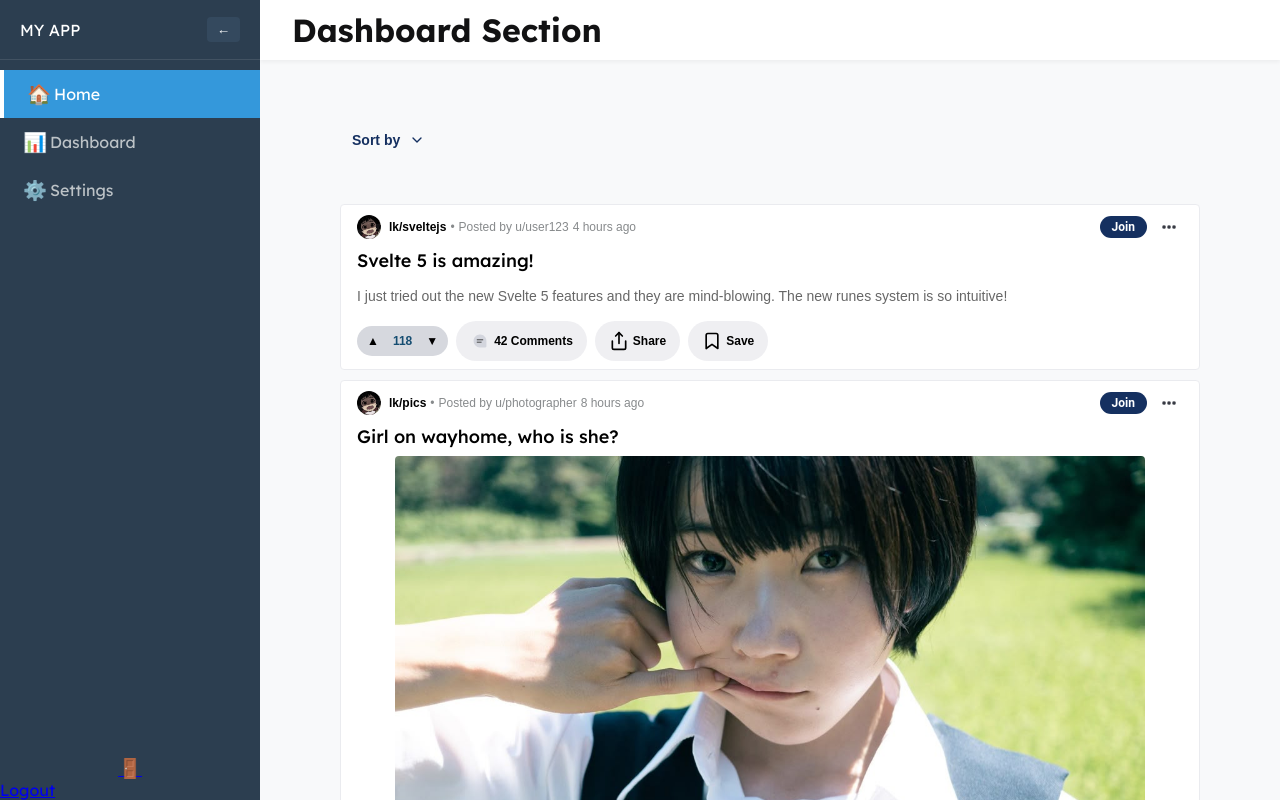
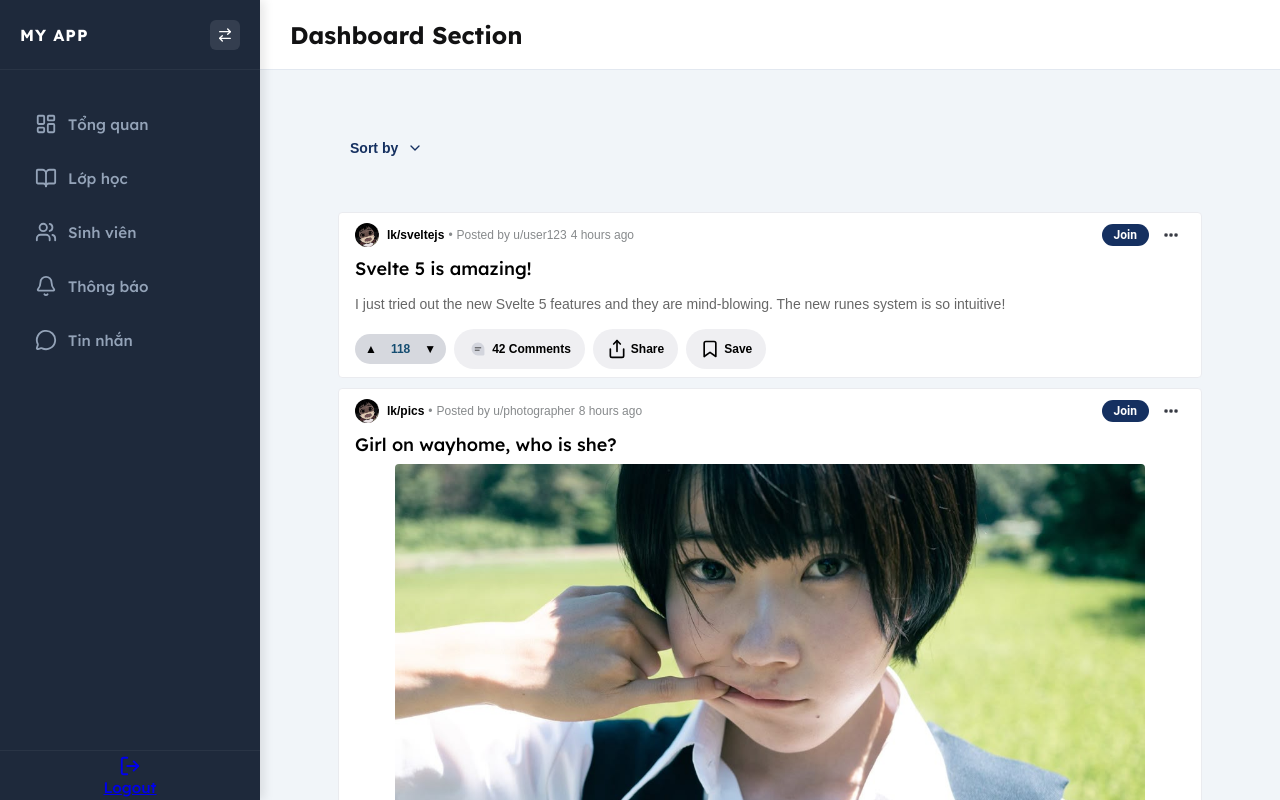
Before and after one commit to giakiet05/quan-ly-do-an, a Svelte app in the folder frontend/: page / in a window 1280 px wide. Built offline with nearby package versions, Linux system fonts and the light colour scheme; no server answers.

Commit message:
base logic route

```diff
--- /dev/null
+++ b/frontend/src/assets/icons/icons.ts
@@ -0,0 +1,17 @@
+import { User, Settings, Search, LogOut, LayoutDashboard, BookOpen, Bell, Users, MessageCircle, ArrowRightLeft } from 'lucide-svelte';
+
+
+export type Icon = typeof User;
+
+export const Icons = {
+    user: User,
+    settings: Settings,
+    search: Search,
+    logout: LogOut,
+    dashboard: LayoutDashboard,
+    class: BookOpen,
+    notification: Bell,
+    students: Users,
+    message: MessageCircle,
+    resize: ArrowRightLeft
+};
--- a/frontend/src/layouts/MainLayout.svelte
+++ b/frontend/src/layouts/MainLayout.svelte
@@ -1,59 +1,119 @@
-<script>
+<script lang="ts">
     import { link } from "svelte-spa-router";
     import active from "svelte-spa-router/active";
+    import type { SidebarItem } from "../types/sidebar";
+    import { Icons } from "../assets/icons/icons";
+    import { Roles } from "../types/role";
 
     let { children } = $props();
-
-    // Svelte 5 state để quản lý thu gọn sidebar
     let isCollapsed = $state(false);
 
     function toggleSidebar() {
         isCollapsed = !isCollapsed;
     }
 
-    const menuItems = [
-        { name: "Home", path: "/", icon: "🏠" },
-        { name: "Dashboard", path: "/dashboard", icon: "📊" },
-        { name: "Settings", path: "/settings", icon: "⚙️" },
+    // menu item có thuoccj tính role để dựa vào ai đang đăng nhập sẽ hiện menu item đó
+    const menuItems: SidebarItem[] = [
+        /* ... mảng menuItems của bạn ... */
+        {
+            id: "dashboard",
+            label: "Tổng quan",
+            route: "/dashboard",
+            icon: Icons.dashboard,
+            roles: [Roles.LECTURER, Roles.STUDENT],
+        },
+        {
+            id: "classes",
+            label: "Lớp học",
+            route: "/classes",
+            icon: Icons.class,
+            roles: [Roles.STUDENT, Roles.LECTURER],
+        },
+        {
+            id: "students",
+            label: "Sinh viên",
+            route: "/students",
+            icon: Icons.students,
+            roles: [Roles.STUDENT, Roles.LECTURER],
+        },
+        {
+            id: "notifications",
+            label: "Thông báo",
+            route: "/notifications",
+            icon: Icons.notification,
+            roles: [Roles.STUDENT, Roles.LECTURER],
+        },
+        {
+            id: "messages",
+            label: "Tin nhắn",
+            route: "/messages",
+            icon: Icons.message,
+            roles: [Roles.STUDENT, Roles.LECTURER],
+        },
     ];
+    let currentRole = $state<string | null>("LECTURER");
+    const filteredMenuItems = $derived(
+        menuItems.filter((item) =>
+            item.roles.includes(currentRole as keyof typeof Roles),
+        ),
+    );
 </script>
 
 <div class="main-layout">
     <aside class="sidebar" class:collapsed={isCollapsed}>
         <div class="sidebar-header">
-            {#if !isCollapsed}
-                <span class="logo">MY APP</span>
-            {/if}
-            <button onclick={toggleSidebar} class="toggle-btn">
-                {isCollapsed ? "→" : "←"}
+            <div class="logo-wrapper">
+                {#if !isCollapsed}
+                    <span class="logo">MY APP</span>
+                {/if}
+            </div>
+            <button
+                onclick={toggleSidebar}
+                class="toggle-btn"
+                aria-label="Toggle Sidebar"
+            >
+                <svelte:component this={Icons.resize} size={16} />
             </button>
         </div>
 
         <nav class="sidebar-nav">
             <ul>
-                {#each menuItems as item}
+                {#each filteredMenuItems as item}
                     <li>
                         <a
-                            href={item.path}
+                            href={item.route}
                             use:link
                             use:active={{
-                                path: item.path,
+                                path: item.route,
                                 className: "active-link",
                             }}
+                            title={isCollapsed ? item.label : ""}
                         >
-                            <span class="icon">{item.icon}</span>
-                            {#if !isCollapsed}
-                                <span class="label">{item.name}</span>
-                            {/if}
+                            <span class="icon">
+                                <svelte:component
+                                    this={item.icon}
+                                    size={22}
+                                    strokeWidth={2}
+                                />
+                            </span>
+                            <span class="label" class:hidden={isCollapsed}
+                                >{item.label}</span
+                            >
                         </a>
                     </li>
                 {/each}
             </ul>
         </nav>
-
         <div class="sidebar-footer">
             <a href="/auth/login" use:link>
-                <span class="icon">🚪</span>
+                <span class="icon">
+                    <svelte:component
+                        this={Icons.logout}
+                        size={22}
+                        strokeWidth={2}
+                    />
+                </span>
+
                 {#if !isCollapsed}
                     <span class="label">Logout</span>
                 {/if}
@@ -63,7 +123,9 @@
 
     <main class="content">
         <header class="top-bar">
-            <h1>Dashboard Section</h1>
+            <div class="header-left">
+                <h2>Dashboard Section</h2>
+            </div>
         </header>
         <div class="page-body">
             {@render children()}
@@ -74,41 +136,46 @@
 <style>
     :root {
         --sidebar-width: 260px;
-        --sidebar-collapsed-width: 70px;
-        --primary-color: #34495e;
-        --active-color: #3498db;
-        --transition: all 0.3s cubic-bezier(0.4, 0, 0.2, 1);
+        --sidebar-collapsed-width: 80px;
+        --primary-bg: #1e293b;
+        --active-bg: #3b82f6;
+        --transition-speed: 0.3s;
     }
-
+    .sidebar-footer {
+        height: 50px;
+        display: flex;
+        align-items: center;
+        justify-content: center;
+        border-top: 1px solid rgba(255, 255, 255, 0.05);
+    }
     .main-layout {
         display: flex;
         height: 100vh;
-        overflow: hidden;
+        background-color: #f1f5f9;
     }
 
-    /* Sidebar Base */
     .sidebar {
         width: var(--sidebar-width);
-        background: #2c3e50;
-        color: white;
+        background: var(--primary-bg);
+        color: #cbd5e1;
         display: flex;
         flex-direction: column;
-        transition: var(--transition);
-        position: relative;
+        transition: width var(--transition-speed) cubic-bezier(0.4, 0, 0.2, 1);
+        box-shadow: 4px 0 10px rgba(0, 0, 0, 0.1);
+        z-index: 100;
     }
 
     .sidebar.collapsed {
         width: var(--sidebar-collapsed-width);
     }
 
-    /* Header & Toggle Button */
     .sidebar-header {
-        height: 60px;
+        height: 70px;
         display: flex;
         align-items: center;
         justify-content: space-between;
         padding: 0 20px;
-        border-bottom: 1px solid rgba(255, 255, 255, 0.1);
+        border-bottom: 1px solid rgba(255, 255, 255, 0.05);
     }
 
     .collapsed .sidebar-header {
@@ -116,40 +183,50 @@
         padding: 0;
     }
 
+    .logo {
+        font-weight: 700;
+        color: white;
+        letter-spacing: 1px;
+    }
+
     .toggle-btn {
-        background: #34495e;
+        background: rgba(255, 255, 255, 0.1);
         border: none;
         color: white;
         cursor: pointer;
-        padding: 5px 10px;
-        border-radius: 4px;
+        width: 30px;
+        height: 30px;
+        border-radius: 6px;
+        display: flex;
+        align-items: center;
+        justify-content: center;
+        transition: transform 0.3s;
     }
 
-    /* Navigation */
+    .toggle-btn:hover {
+        background: rgba(255, 255, 255, 0.2);
+    }
+
     .sidebar-nav {
         flex: 1;
-        padding: 10px 0;
+        padding: 15px 12px;
     }
 
     .sidebar-nav ul {
         list-style: none;
         padding: 0;
-        margin: 0;
     }
 
     .sidebar-nav a {
         display: flex;
         align-items: center;
-        padding: 12px 20px;
-        color: #bdc3c7;
+        padding: 12px;
+        margin-bottom: 8px;
+        color: #94a3b8;
         text-decoration: none;
-        transition: background 0.2s;
-        white-space: nowrap; /* Tránh text bị nhảy dòng khi thu hẹp */
-    }
-
-    .collapsed .sidebar-nav a {
-        justify-content: center;
-        padding: 12px 0;
+        border-radius: 10px;
+        transition: all 0.2s;
+        position: relative;
     }
 
     .sidebar-nav a:hover {
@@ -158,39 +235,55 @@
     }
 
     .icon {
-        font-size: 1.2rem;
-        min-width: 30px;
+        min-width: 44px; /* Cố định độ rộng icon để không bị lệch khi thu nhỏ */
         display: flex;
         justify-content: center;
+        transition: margin 0.3s;
+    }
+
+    .label {
+        font-size: 0.95rem;
+        font-weight: 500;
+        white-space: nowrap;
+        opacity: 1;
+        transition:
+            opacity 0.2s,
+            visibility 0.2s;
+    }
+
+    .label.hidden {
+        opacity: 0;
+        visibility: hidden;
+        width: 0;
     }
 
     /* Active Link Style */
     :global(.active-link) {
-        background: var(--active-color) !important;
+        background: var(--active-bg) !important;
         color: white !important;
-        border-left: 4px solid #fff;
+        box-shadow: 0 4px 12px rgba(59, 130, 246, 0.3);
     }
 
-    /* Content Area */
     .content {
         flex: 1;
         display: flex;
         flex-direction: column;
-        background: #f8f9fa;
+        overflow-x: hidden;
     }
 
     .top-bar {
         background: white;
-        padding: 0 2rem;
-        height: 60px;
+        height: 70px;
+        padding: 0 30px;
         display: flex;
         align-items: center;
-        box-shadow: 0 2px 4px rgba(0, 0, 0, 0.05);
+        justify-content: space-between;
+        border-bottom: 1px solid #e2e8f0;
     }
 
     .page-body {
         flex: 1;
-        padding: 2rem;
+        padding: 30px;
         overflow-y: auto;
     }
 </style>
--- /dev/null
+++ b/frontend/src/types/role.ts
@@ -0,0 +1,6 @@
+export const Roles = {
+    LECTURER: "LECTURER",
+    STUDENT: "STUDENT",
+} as const;
+
+export type Role = (typeof Roles)[keyof typeof Roles];
--- /dev/null
+++ b/frontend/src/types/sidebar.ts
@@ -0,0 +1,13 @@
+import type { Icon } from "../assets/icons/icons";
+import type { Role } from "./role";
+
+
+export type SidebarItem = {
+    id: string;
+    label: string;
+    route?: string;
+    icon?: Icon;
+    badge?: number;
+    children?: SidebarItem[];
+    roles: Role[];
+};
```
Also changed, not shown: frontend/src/assets/svelte.svg (deleted).
